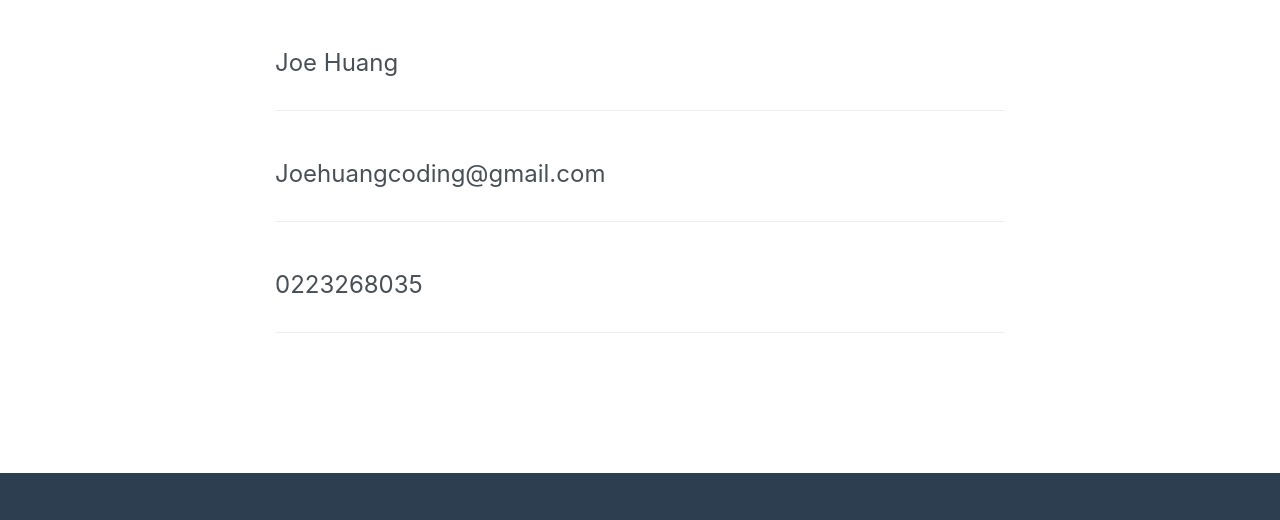
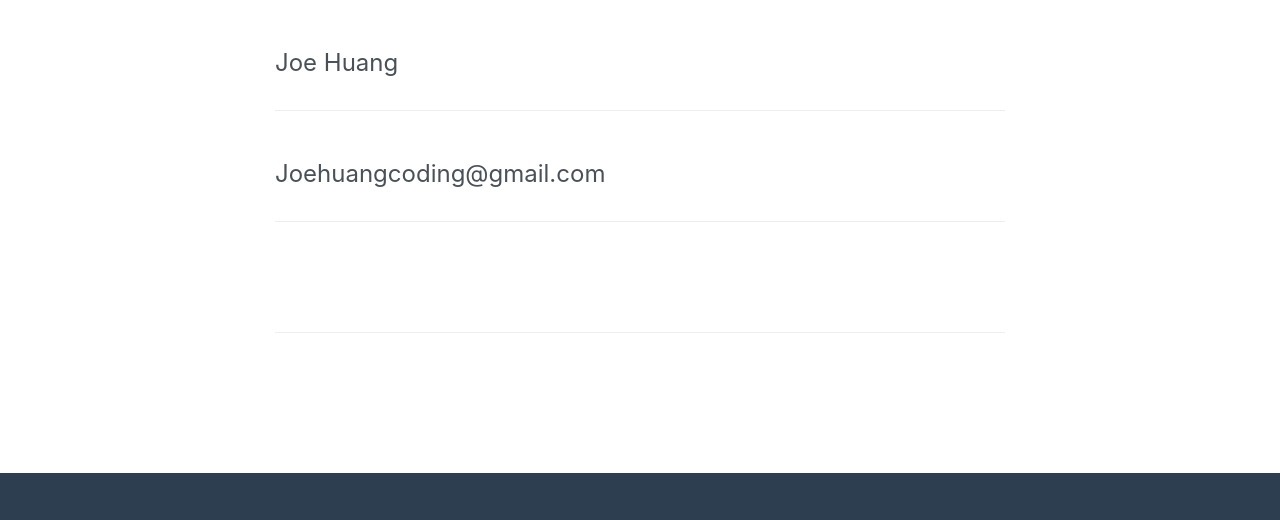
Before and after one commit to Joe3Huang/portfolio, a website with bundled scripts: page index.html in a window 1280 px wide. Shown: the part 2960-3480 px from the top of the page. Built offline with nearby package versions, Linux system fonts and the light colour scheme.

Commit message:
Update index.html

```diff
--- a/index.html
+++ b/index.html
@@ -209,7 +209,7 @@
               <div class="control-group">
                 <div class="form-group floating-label-form-group controls">
                   <label>Phone Number</label>
-                  <input class="form-control" id="phone" type="tel" value="0223268035" required data-validation-required-message="Please enter your phone number.">
+                  <input class="form-control" id="phone" type="tel" value="" required data-validation-required-message="Please enter your phone number.">
                   <p class="help-block text-danger"></p>
                 </div>
               </div>
```
